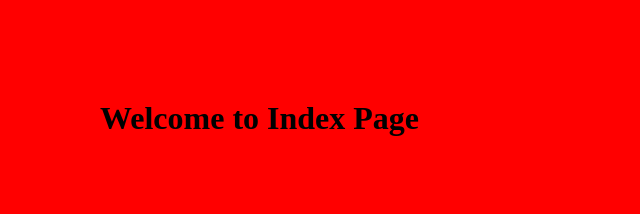
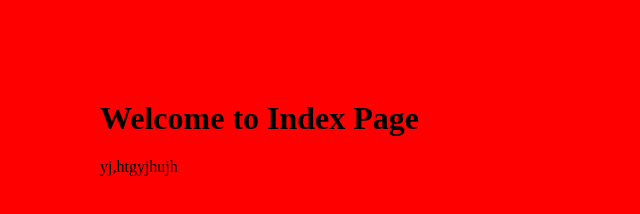
Before and after one commit to Missheidary/pp, a plain HTML site: page contact.html in a window 1280 px wide. Shown: the whole page, without its empty margins (0-640 px from the left). Drawn offline with Linux system fonts and the light colour scheme.

Commit message:
add p tag to contact.html

```diff
--- a/contact.html
+++ b/contact.html
@@ -7,7 +7,7 @@
   </head>
   <body>
     <h1>Welcome to Index Page</h1>
-
+<p>yj,htgyjhujh</p>
 
     <script src="js/main.js"></script>
   </body>
```
